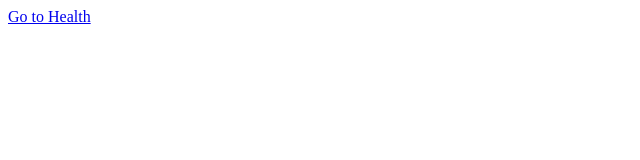
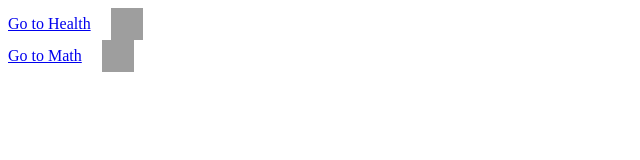
Before and after one commit to shmuckythecool/MyWork, a plain HTML site: page index.html in a window 1280 px wide. Shown: the whole page, without its empty margins (0-640 px from the left). Drawn offline with Linux system fonts and the light colour scheme; grey boxes are pictures that could not be loaded.

Commit message:
Update index.html

```diff
--- a/index.html
+++ b/index.html
@@ -1,7 +1,22 @@
 <!DOCTYPE html>
 <html>
-  <head></head>
+  <head>
+    <style>
+      .divcontain {
+        display: flex;
+        align-items: center;
+        gap: 20px;
+      }
+    </style>
+  </head>
   <body>
-    <a href="work1.html">Go to Health</a>
+    <div class="divcontain">
+      <a href="work1.html">Go to Health</a>
+      <img src="https://files.softicons.com/download/holidays-icons/valentine-heart-icons-by-design-bolts/ico/Heart-icons-01.ico" width="32" height="32">
+    </div>
+      <div class="divcontain">
+      <a href="work2.html">Go to Math</a>
+      <img src="https://thumb.wikimedia.org/wikipedia/commons/thumb/4/45/Arithmetic_operations.svg/1280px-Arithmetic_operations.svg.png" width="32" height="32">
+    </div>
   </body>
 </html>
```
